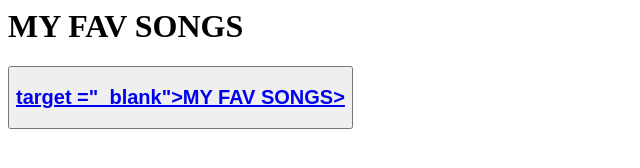
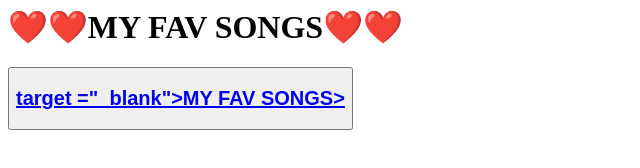
Before and after one commit to INNISAM143/Musics, a plain HTML site: page index.html in a window 1280 px wide. Shown: the whole page, without its empty margins (0-640 px from the left). Drawn offline with Linux system fonts and the light colour scheme.

Commit message:
Update index.html

```diff
--- a/index.html
+++ b/index.html
@@ -1,7 +1,7 @@
 <!DOCKTYPE html>
 <html>
   <body>
-    <h1>MY FAV SONGS</h1>
+    <h1>❤️❤️MY FAV SONGS❤️❤️</h1>
 
     <button><h2><a href="https://drive.google.com/drive/folders/1eDHcQ60ODPW8nOx_mVm9_ZIHJjQAcr1u?usp=sharing"> target ="_blank">MY FAV SONGS></a></h2></button>
 
```
